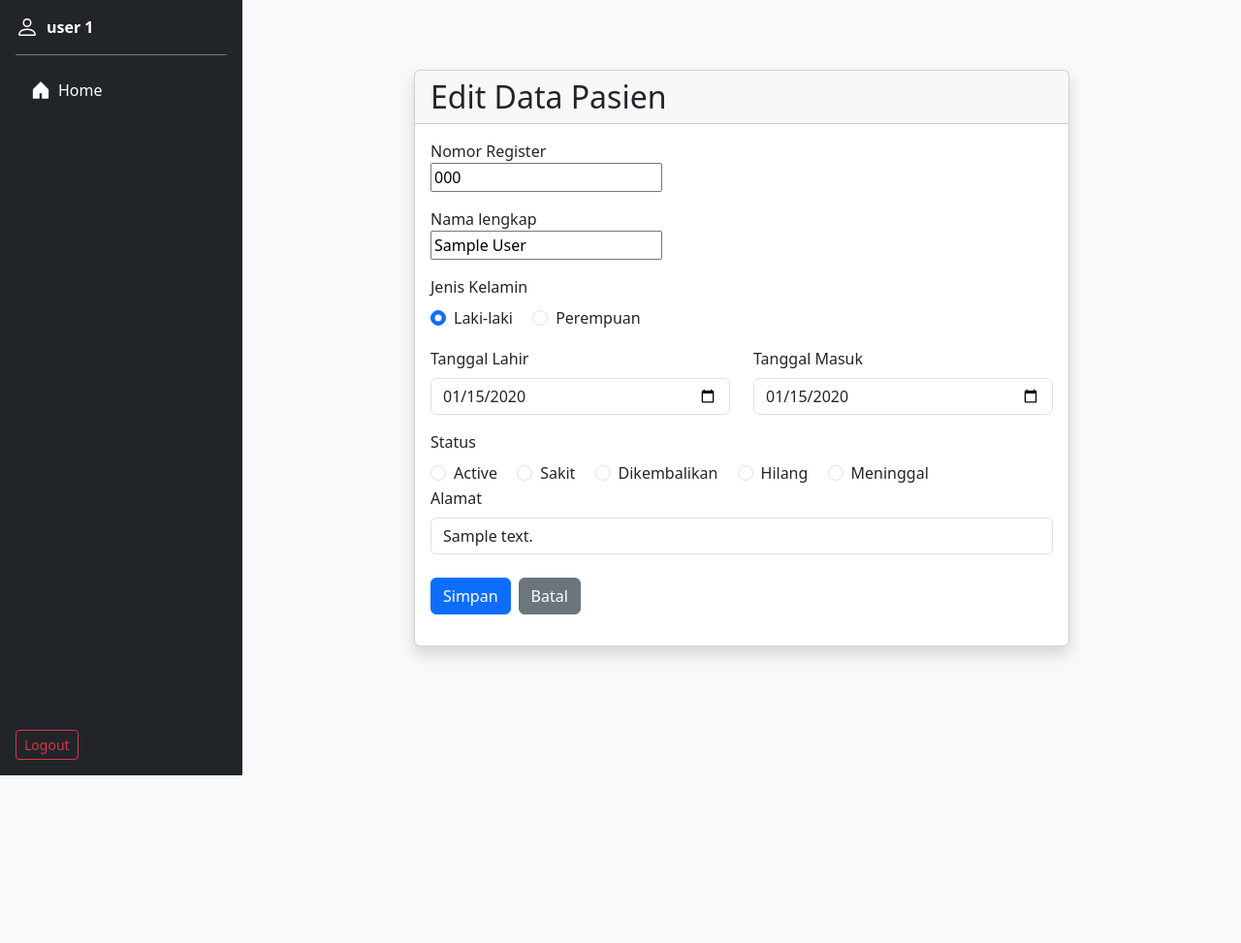
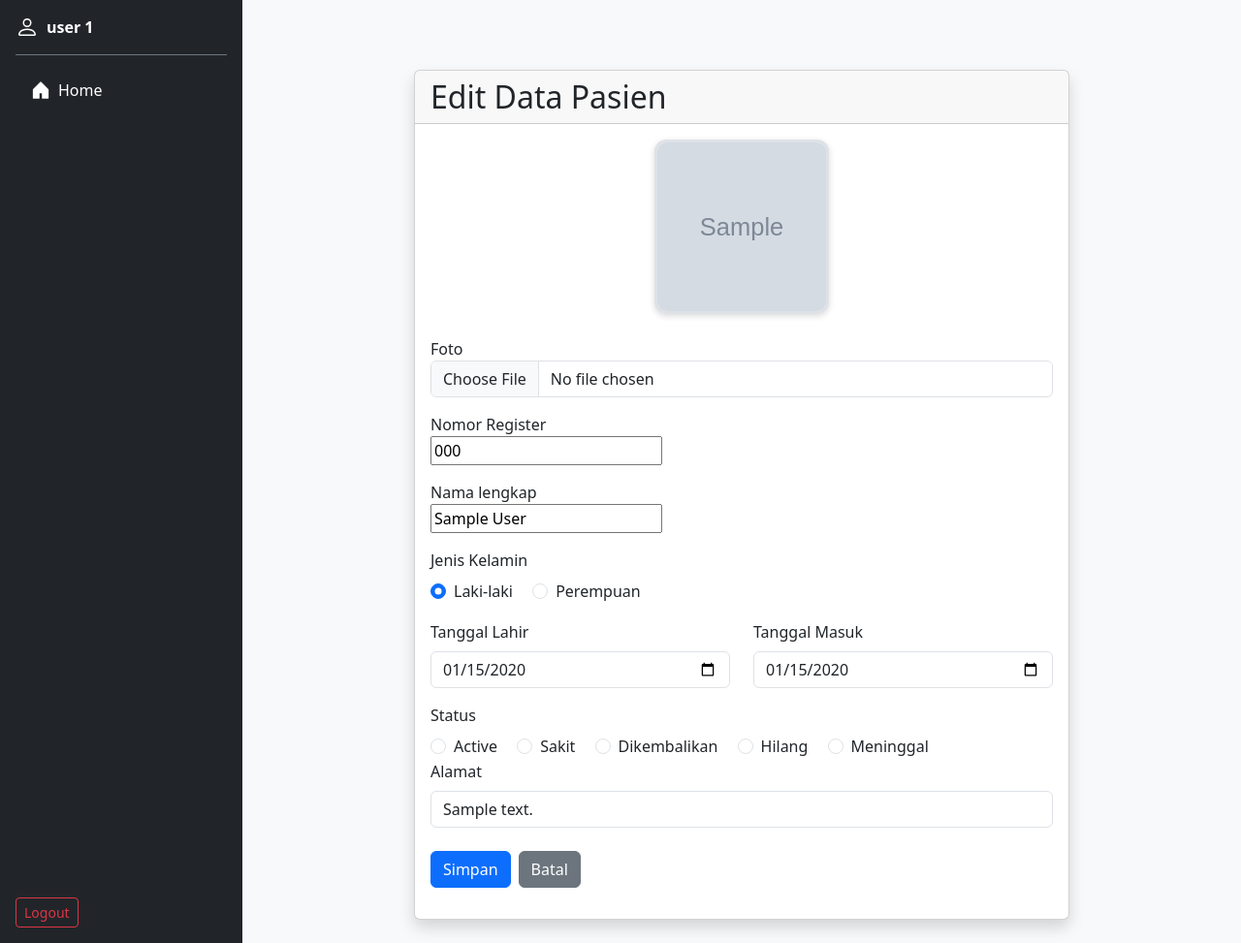
Before and after one commit to alifandian/uptbinalaras, a Django app: page /patients/1/edit/ in a window 1280 px wide. Shown: the whole page at 97% size. Before the commit the page ends 800 px from the top, so only its background shows below. Run offline with Django 5.2, Linux system fonts and the light colour scheme; tables that the repository leaves empty hold one stand-in row (values such as "Sample post"); grey boxes marked "Sample" are stand-in pictures.

Commit message:
edit photo within the edit_patient template.

```diff
--- a/patients/templates/patients/edit_patient.html
+++ b/patients/templates/patients/edit_patient.html
@@ -1,6 +1,36 @@
 {% extends 'base.html' %}
 {% block title %}Edit Data Pasien{% endblock %}
 
+{% block extra_head %}
+<style>
+    .patient-photo-wrapper {
+        display: flex;
+        justify-content: center;
+        margin-bottom: 1.5rem;
+    }
+    .patient-photo {
+        width: 180px;
+        height: 180px;
+        object-fit: cover;
+        border-radius: 12px;
+        border: 3px solid #dee2e6;
+        box-shadow: 0 2px 6px rgba(0, 0, 0, 0.15);
+    }
+    .patient-photo-placeholder {
+        width: 180px;
+        height: 180px;
+        display: flex;
+        align-items: center;
+        justify-content: center;
+        text-align: center;
+        padding: 0 10px;
+        border-radius: 12px;
+        border: 2px dashed #adb5bd;
+        color: #6c757d;
+        font-size: 0.9rem;
+    }
+</style>
+{% endblock %}
 
 {% block content %}
     <div class="container mt-5" style="max-width: 700px;">
@@ -12,8 +42,23 @@
                 {% if error_message %}
                 <p>{{ error_message }}</p>
                 {% endif %}
-                <form action="{% url 'patients:edit' patient.pk %}" method="post">
+                <form action="{% url 'patients:edit' patient.pk %}" method="post" enctype="multipart/form-data">
                     {% csrf_token %}
+
+                    <div class="patient-photo-wrapper">
+                        {% if patient.foto %}
+                        <img src="{{ patient.foto.url }}" alt="Foto {{ patient.full_name }}" class="patient-photo">
+                        {% else %}
+                        <div class="patient-photo-placeholder">
+                        Tidak ada foto
+                        </div>
+                        {% endif %}
+                    </div>
+
+                    <div class="mb-3">
+                        <label for="foto" class="foto">Foto</label>
+                        <input type="file" class="form-control" name="foto" id="foto" accept="image/*" value="{{ patient.foto }}">
+                    </div>
 
                     <div class="mb-3">
                         <label for="full_name">Nomor Register</label><br>
@@ -68,27 +113,27 @@
                         </div>
 
                         <div class="form-check form-check-inline">
-                            <input class="form-check-input" type="radio" name="status" id="status_active"
+                            <input class="form-check-input" type="radio" name="status" id="status_sakit"
                                 value="sakit" {% if patient.status == "sakit" %}selected{% endif %}>
-                            <label class="form-check-label" for="status_active">Sakit</label>
+                            <label class="form-check-label" for="status_sakit">Sakit</label>
                         </div>
 
                         <div class="form-check form-check-inline">
-                            <input class="form-check-input" type="radio" name="status" id="status_active "
+                            <input class="form-check-input" type="radio" name="status" id="status_dikembalikan"
                                 value="dikembalikan" {% if patient.status == "dikembalikan" %}selected{% endif %}>
-                            <label class="form-check-label" for="status_active">Dikembalikan</label>
+                            <label class="form-check-label" for="status_dikembalikan">Dikembalikan</label>
                         </div>
 
                         <div class="form-check form-check-inline">
-                            <input class="form-check-input" type="radio" name="status" id="status_active "
+                            <input class="form-check-input" type="radio" name="status" id="status_hilang"
                                 value="hilang" {% if patient.status == "hilang" %}selected{% endif %}>
-                            <label class="form-check-label" for="status_active">Hilang</label>
+                            <label class="form-check-label" for="status_hilang">Hilang</label>
                         </div>
 
                         <div class="form-check form-check-inline">
-                            <input class="form-check-input" type="radio" name="status" id="status_active "
+                            <input class="form-check-input" type="radio" name="status" id="status_meninggal
                                 value="meninggal" {% if patient.status == "meninggal" %}selected{% endif %}>
-                            <label class="form-check-label" for="status_active">Meninggal</label>
+                            <label class="form-check-label" for="status_meninggal">Meninggal</label>
                         </div>
 
                         <!-- ===================== ALAMAT ===================== -->
--- a/patients/views.py
+++ b/patients/views.py
@@ -108,10 +108,14 @@ def edit(request, pk):
                 "error_message": "Anda tidak mengisi form dengan lengkap.",
             })
         else:
+
             if Patient.objects.filter(nomor_register=patient.nomor_register).exclude(pk=pk).exists():
                 return render(request, "patients/edit_patient.html",{
                                   "patient": patient,
                                   "error_message" : "nomor register sudah ada "},)
+            foto = request.FILES.get("foto")
+            if foto is not None :
+                patient.foto = foto
             patient.save()
             return HttpResponseRedirect(reverse("patients:list_patient"))
 
```
